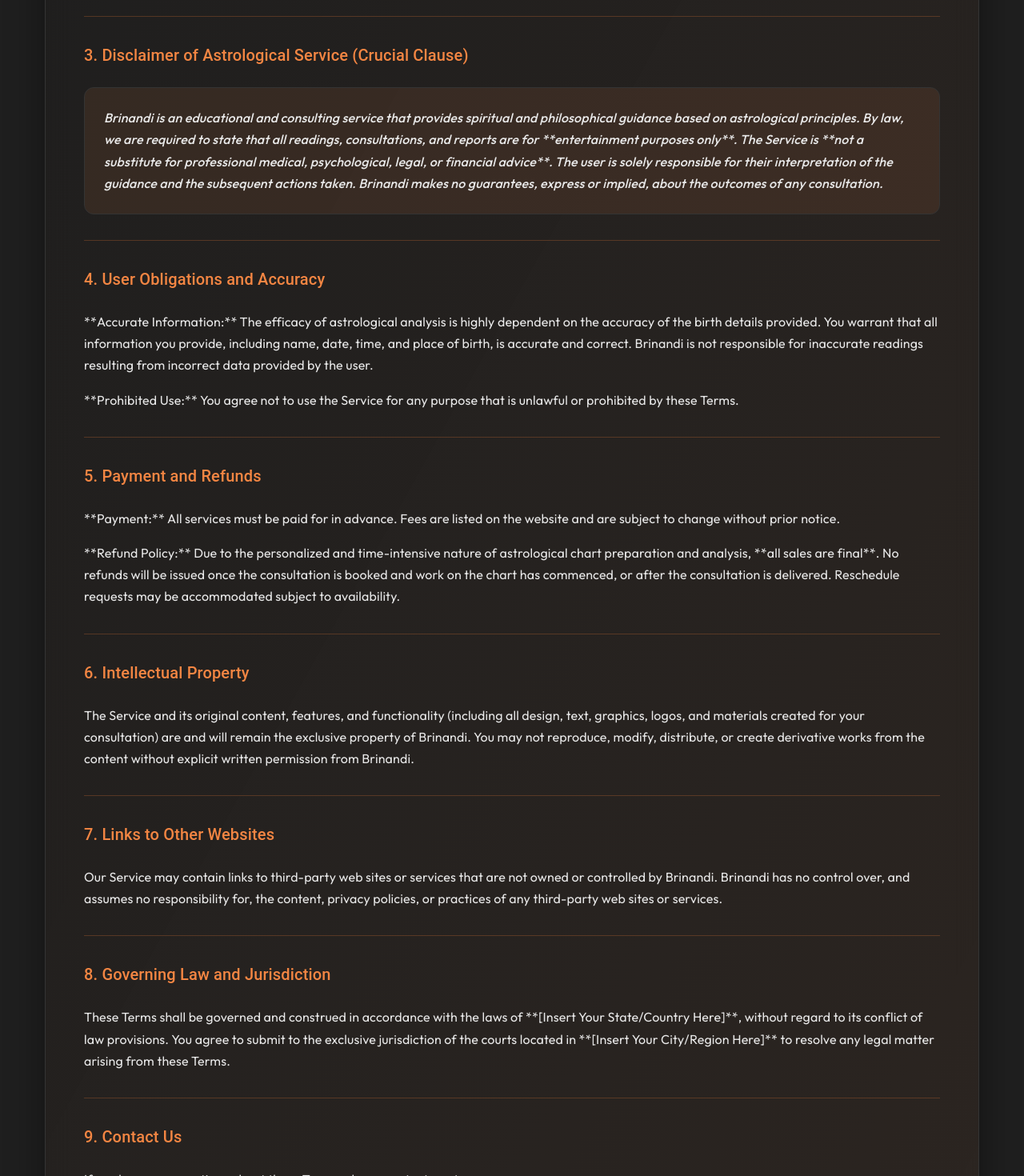
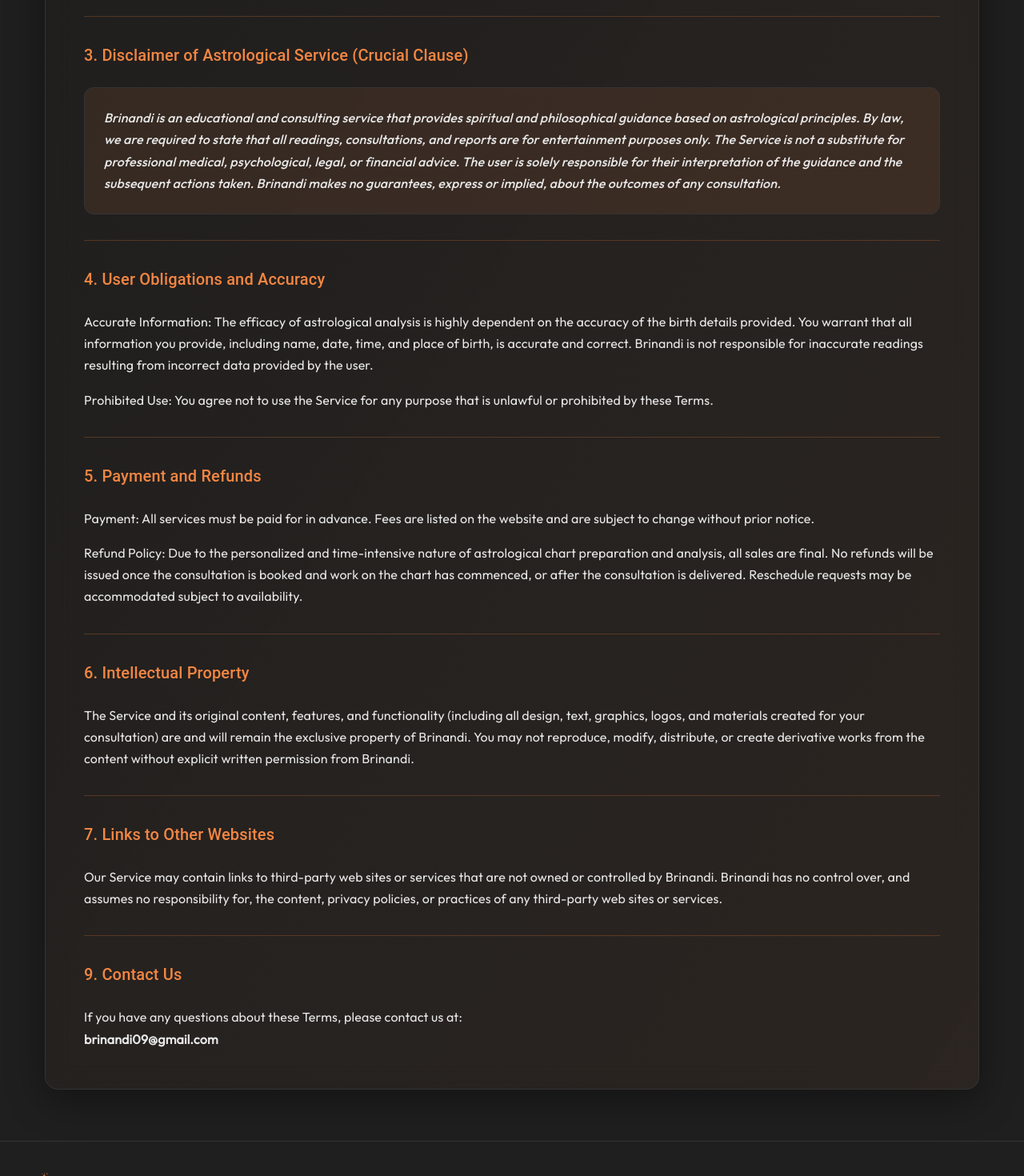
Before and after one commit to MANANTANDON/bri-nandi, a Next.js app: page /tnc in a window 1280 px wide. Shown: the part 860-2330 px from the top of the page at 80% size. Built offline with nearby package versions, Linux system fonts and the light colour scheme.

Commit message:
changes...

```diff
--- a/src/pages/tnc/index.jsx
+++ b/src/pages/tnc/index.jsx
@@ -191,10 +191,10 @@
                   Brinandi is an educational and consulting service that
                   provides spiritual and philosophical guidance based on
                   astrological principles. By law, we are required to state that
-                  all readings, consultations, and reports are for
-                  **entertainment purposes only**. The Service is **not a
-                  substitute for professional medical, psychological, legal, or
-                  financial advice**. The user is solely responsible for their
+                  all readings, consultations, and reports are for entertainment
+                  purposes only. The Service is not a substitute for
+                  professional medical, psychological, legal, or financial
+                  advice. The user is solely responsible for their
                   interpretation of the guidance and the subsequent actions
                   taken. Brinandi makes no guarantees, express or implied, about
                   the outcomes of any consultation.
@@ -216,20 +216,20 @@
                 className="font-400"
                 sx={{ lineHeight: "1.7", marginBottom: "1rem" }}
               >
-                **Accurate Information:** The efficacy of astrological analysis
-                is highly dependent on the accuracy of the birth details
-                provided. You warrant that all information you provide,
-                including name, date, time, and place of birth, is accurate and
-                correct. Brinandi is not responsible for inaccurate readings
-                resulting from incorrect data provided by the user.
+                Accurate Information: The efficacy of astrological analysis is
+                highly dependent on the accuracy of the birth details provided.
+                You warrant that all information you provide, including name,
+                date, time, and place of birth, is accurate and correct.
+                Brinandi is not responsible for inaccurate readings resulting
+                from incorrect data provided by the user.
               </Typography>
               <Typography
                 variant="body1"
                 className="font-400"
                 sx={{ lineHeight: "1.7", marginBottom: "2rem" }}
               >
-                **Prohibited Use:** You agree not to use the Service for any
-                purpose that is unlawful or prohibited by these Terms.
+                Prohibited Use: You agree not to use the Service for any purpose
+                that is unlawful or prohibited by these Terms.
               </Typography>
 
               <Divider
@@ -247,7 +247,7 @@
                 className="font-400"
                 sx={{ lineHeight: "1.7", marginBottom: "1rem" }}
               >
-                **Payment:** All services must be paid for in advance. Fees are
+                Payment: All services must be paid for in advance. Fees are
                 listed on the website and are subject to change without prior
                 notice.
               </Typography>
@@ -256,12 +256,12 @@
                 className="font-400"
                 sx={{ lineHeight: "1.7", marginBottom: "2rem" }}
               >
-                **Refund Policy:** Due to the personalized and time-intensive
-                nature of astrological chart preparation and analysis, **all
-                sales are final**. No refunds will be issued once the
-                consultation is booked and work on the chart has commenced, or
-                after the consultation is delivered. Reschedule requests may be
-                accommodated subject to availability.
+                Refund Policy: Due to the personalized and time-intensive nature
+                of astrological chart preparation and analysis, all sales are
+                final. No refunds will be issued once the consultation is booked
+                and work on the chart has commenced, or after the consultation
+                is delivered. Reschedule requests may be accommodated subject to
+                availability.
               </Typography>
 
               <Divider
@@ -317,29 +317,6 @@
                 variant="h6"
                 sx={{ color: accentColor, marginBottom: "1.5rem" }}
               >
-                8. Governing Law and Jurisdiction
-              </Typography>
-              <Typography
-                variant="body1"
-                className="font-400"
-                sx={{ lineHeight: "1.7", marginBottom: "2rem" }}
-              >
-                These Terms shall be governed and construed in accordance with
-                the laws of **[Insert Your State/Country Here]**, without regard
-                to its conflict of law provisions. You agree to submit to the
-                exclusive jurisdiction of the courts located in **[Insert Your
-                City/Region Here]** to resolve any legal matter arising from
-                these Terms.
-              </Typography>
-
-              <Divider
-                sx={{ background: "rgba(244,134,67,0.3)", margin: "2rem 0" }}
-              />
-
-              <Typography
-                variant="h6"
-                sx={{ color: accentColor, marginBottom: "1.5rem" }}
-              >
                 9. Contact Us
               </Typography>
               <Typography
```
Also changed, not shown: src/pages/about/index.jsx (+13 -13 lines), src/pages/privacy-policy/index.jsx (+19 -20 lines).
